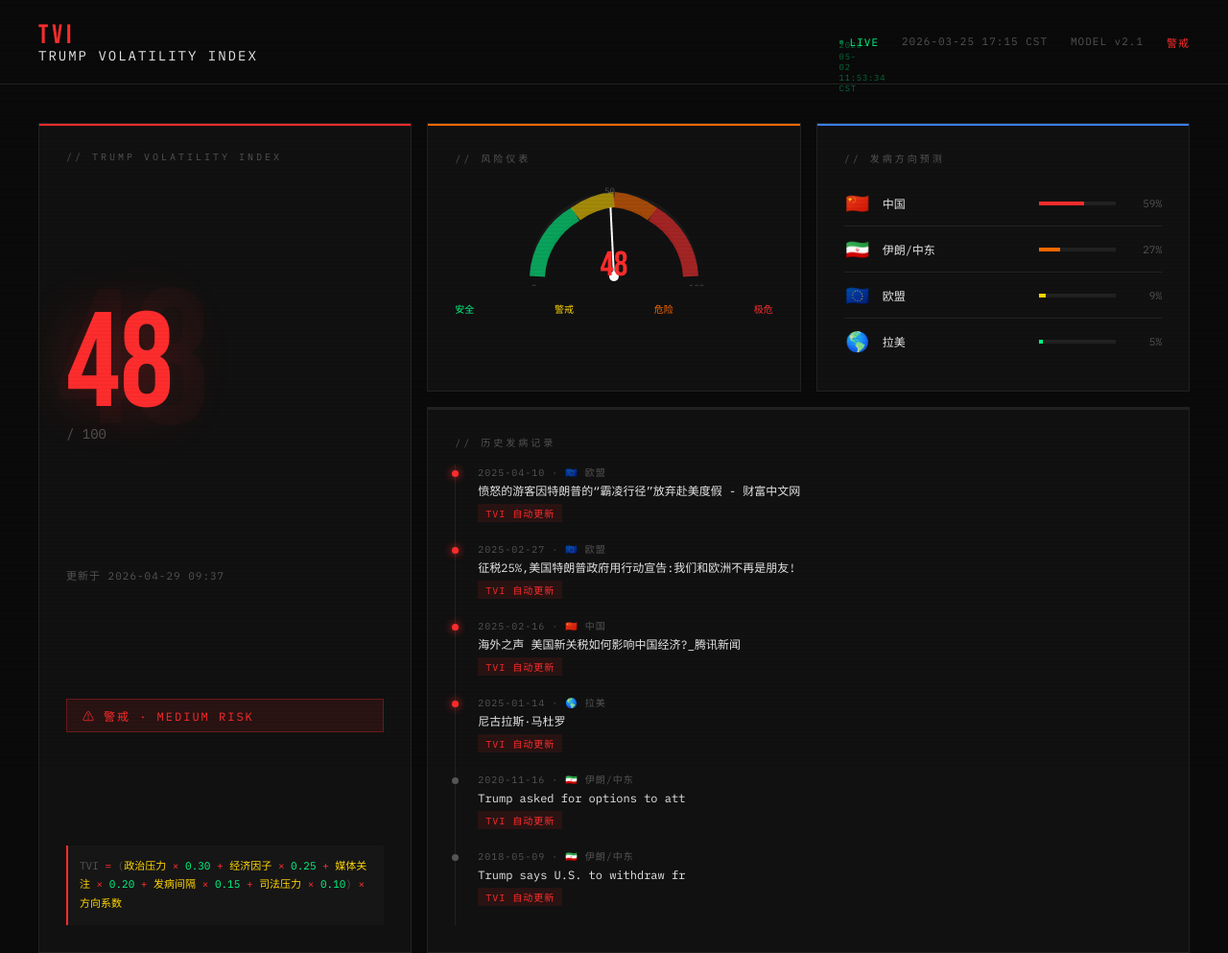
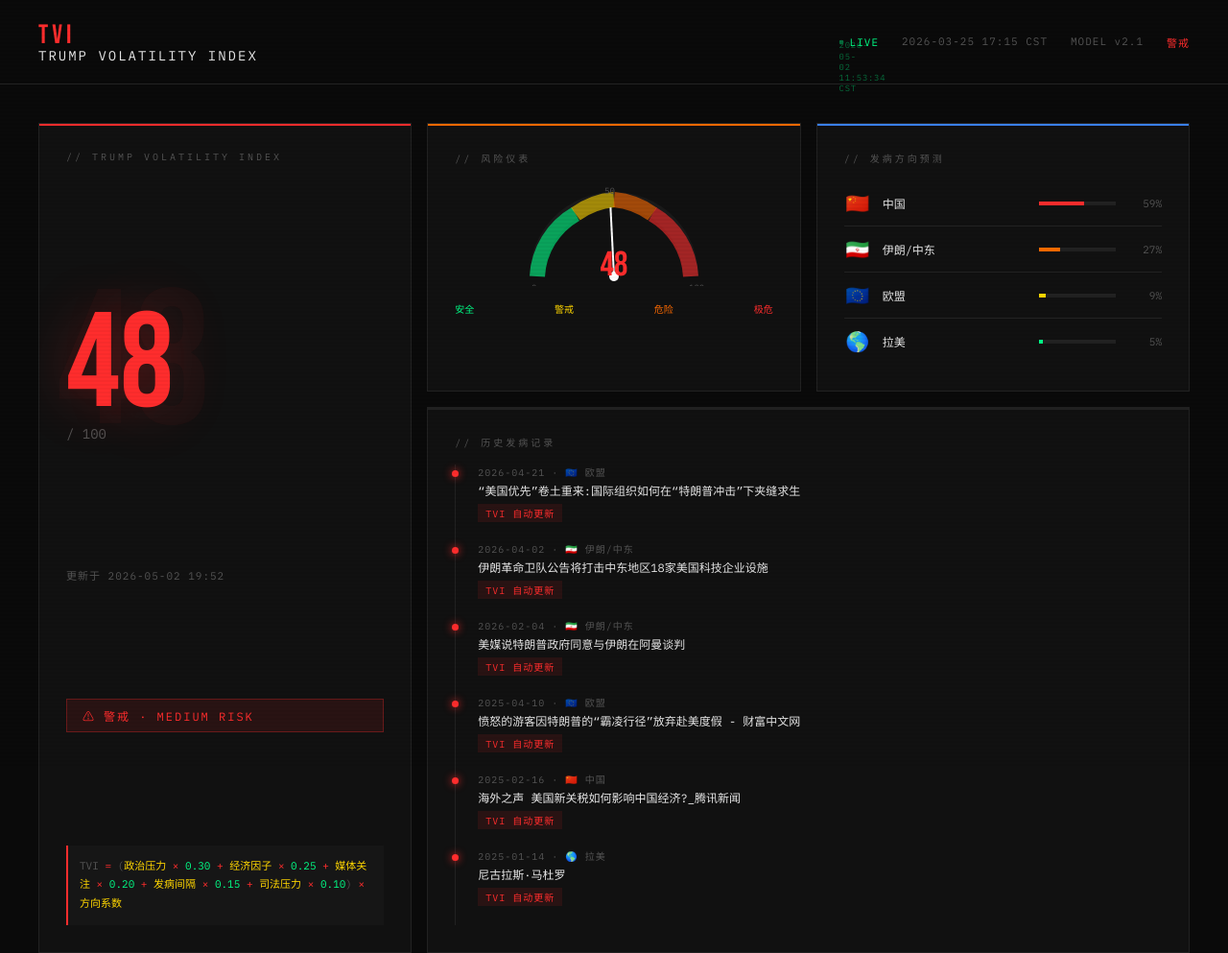
Before and after one commit to adam900116/trump-index, a plain HTML site: page index.html in a window 1280 px wide. Shown: the top 993 px of the page at 96% size. Drawn offline with Linux system fonts and the light colour scheme.

Commit message:
TVI update 2026-05-02: 48.4 stable

```diff
--- a/index.html
+++ b/index.html
@@ -670,13 +670,23 @@
     <div class="card-label">// 历史发病记录</div>
     <div class="timeline">
       <div class="timeline-item hot">
-        <div class="timeline-date">2025-04-10 · 🇪🇺 欧盟</div>
-        <div class="timeline-event">愤怒的游客因特朗普的“霸凌行径”放弃赴美度假 - 财富中文网</div>
+        <div class="timeline-date">2026-04-21 · 🇪🇺 欧盟</div>
+        <div class="timeline-event">“美国优先”卷土重来:国际组织如何在“特朗普冲击”下夹缝求生</div>
         <div class="timeline-score">TVI 自动更新</div>
       </div>
       <div class="timeline-item hot">
-        <div class="timeline-date">2025-02-27 · 🇪🇺 欧盟</div>
-        <div class="timeline-event">征税25%,美国特朗普政府用行动宣告:我们和欧洲不再是朋友!</div>
+        <div class="timeline-date">2026-04-02 · 🇮🇷 伊朗/中东</div>
+        <div class="timeline-event">伊朗革命卫队公告将打击中东地区18家美国科技企业设施</div>
+        <div class="timeline-score">TVI 自动更新</div>
+      </div>
+      <div class="timeline-item hot">
+        <div class="timeline-date">2026-02-04 · 🇮🇷 伊朗/中东</div>
+        <div class="timeline-event">美媒说特朗普政府同意与伊朗在阿曼谈判</div>
+        <div class="timeline-score">TVI 自动更新</div>
+      </div>
+      <div class="timeline-item hot">
+        <div class="timeline-date">2025-04-10 · 🇪🇺 欧盟</div>
+        <div class="timeline-event">愤怒的游客因特朗普的“霸凌行径”放弃赴美度假 - 财富中文网</div>
         <div class="timeline-score">TVI 自动更新</div>
       </div>
       <div class="timeline-item hot">
@@ -687,16 +697,6 @@
       <div class="timeline-item hot">
         <div class="timeline-date">2025-01-14 · 🌎 拉美</div>
         <div class="timeline-event">尼古拉斯·马杜罗</div>
-        <div class="timeline-score">TVI 自动更新</div>
-      </div>
-      <div class="timeline-item">
-        <div class="timeline-date">2020-11-16 · 🇮🇷 伊朗/中东</div>
-        <div class="timeline-event">Trump asked for options to att</div>
-        <div class="timeline-score">TVI 自动更新</div>
-      </div>
-      <div class="timeline-item">
-        <div class="timeline-date">2018-05-09 · 🇮🇷 伊朗/中东</div>
-        <div class="timeline-event">Trump says U.S. to withdraw fr</div>
         <div class="timeline-score">TVI 自动更新</div>
       </div>
     </div>
@@ -851,7 +851,7 @@ window.TVI_DATA = {
     "欧盟": 0.09,
     "拉美": 0.05
   },
-  "updated_at": "2026-04-29T09:37:09.580034",
+  "updated_at": "2026-05-02T19:52:51.390039",
   "next_window": "4月1-15日",
   "confidence": 72
 };
```
Also changed, not shown: tvi_data.json (+6 -1 lines).
